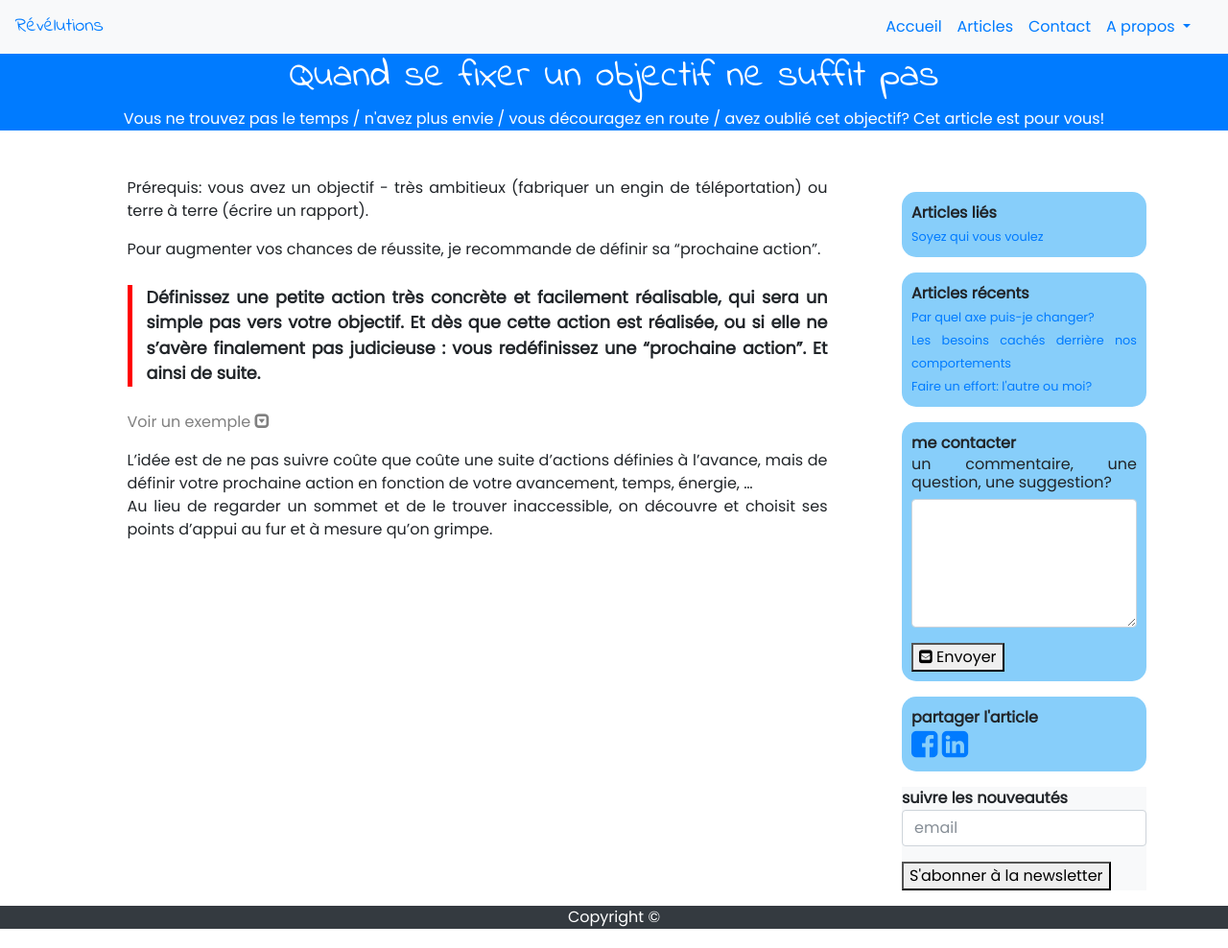
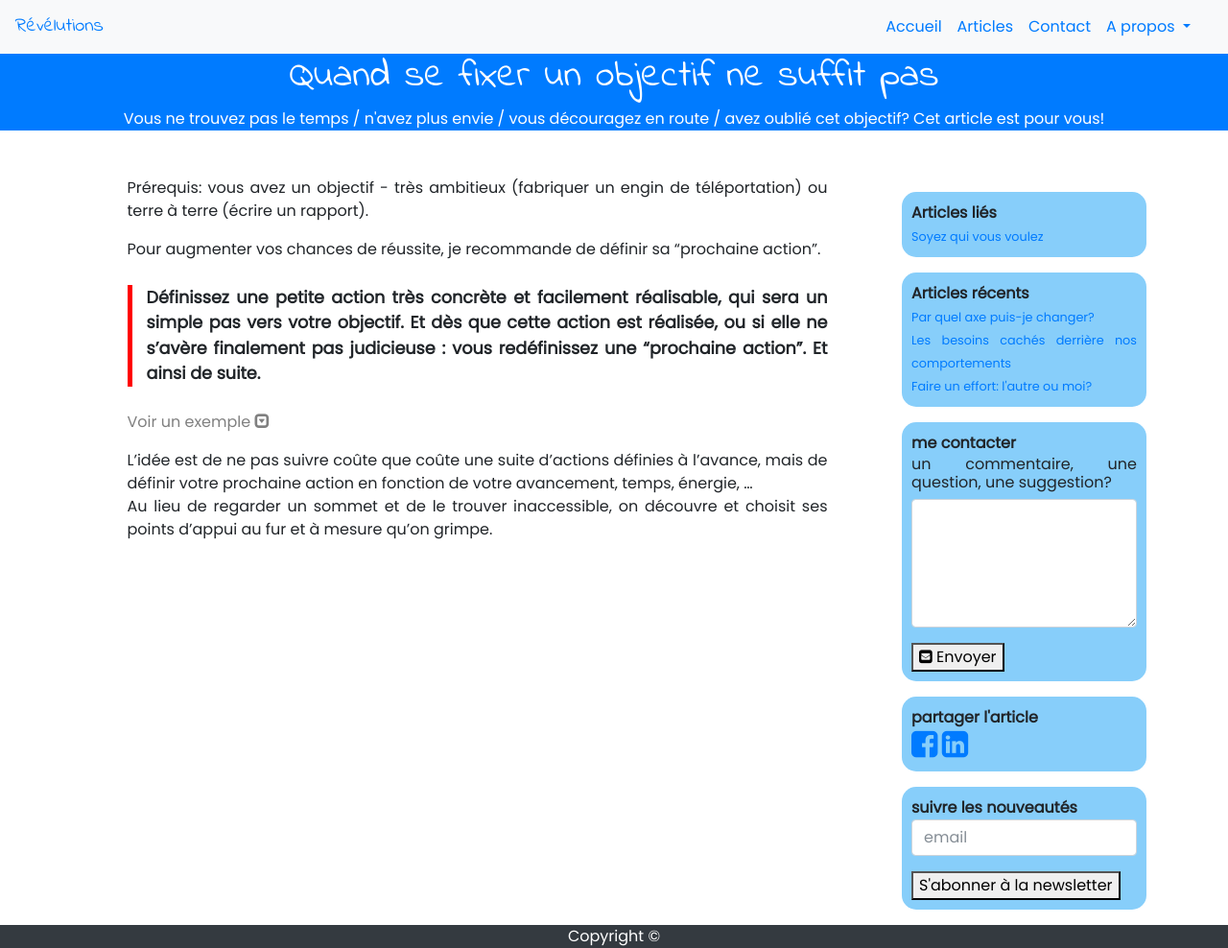
Before and after one commit to OrgaEvolutions/Nathoup.github.io, a Jekyll site: the page built from articles/prochaine_action.html, in a window 1280 px wide. Shown: the whole page at 96% size. Built offline with Jekyll 4.4.1, drawn with Linux system fonts in a browser that asks for light colours; nearby versions of some CDN libraries; some web fonts are replaced.

Commit message:
Update article.html

```diff
--- a/_layouts/article.html
+++ b/_layouts/article.html
@@ -40,17 +40,7 @@ layout: default
 		    <a href="http://www.linkedin.com/shareArticle?mini=true&url={{ page.url | absolute_url }}&title={{ page.title | uri_escape }}" title="LinkedIn" target="_blank"><i class="fa fa-2x fa-linkedin-square"></i></a>
 		   {% endcapture %}
 
-	   {% include article_div title='Articles liés' content=articles_lies_content %}
-	   {% include article_div title='Articles récents' content=articles_recents_content %}
-	   {% include article_div title='me contacter' content=contact_content %}
-	   {% include article_div title="partager l'article" content=partage_content %}
-
-           <p><div class="bg-light">
-            <div class="row"><div class="col"><b>suivre les nouveautés</b></div></div>
-             <div class="row">
-               <div class="col-md-12">
-
-
+		   {% capture nouveautes_content %}
 			<div id="mc_embed_signup">
 			<form action="https://github.us17.list-manage.com/subscribe/post?u=c92282615c03ee7c88805781b&amp;id=42c312e904" method="post" id="mc-embedded-subscribe-form" name="mc-embedded-subscribe-form" class="validate" target="_blank" novalidate>
 			    <div id="mc_embed_signup_scroll">
@@ -62,11 +52,14 @@ layout: default
 			    </div>
 			</form>
 		  </div>
+		   {% endcapture %}
 
+		   {% include article_div title='Articles liés' content=articles_lies_content %}
+		   {% include article_div title='Articles récents' content=articles_recents_content %}
+		   {% include article_div title='me contacter' content=contact_content %}
+		   {% include article_div title="partager l'article" content=partage_content %}
+		   {% include article_div title="suivre les nouveautés" content=nouveautes_content %}
 
-		     </div>
-	 </div></div>
-	 </p>
 
         </div>
     </div>
```
Lines whose indentation alone changed are shown as unchanged.
